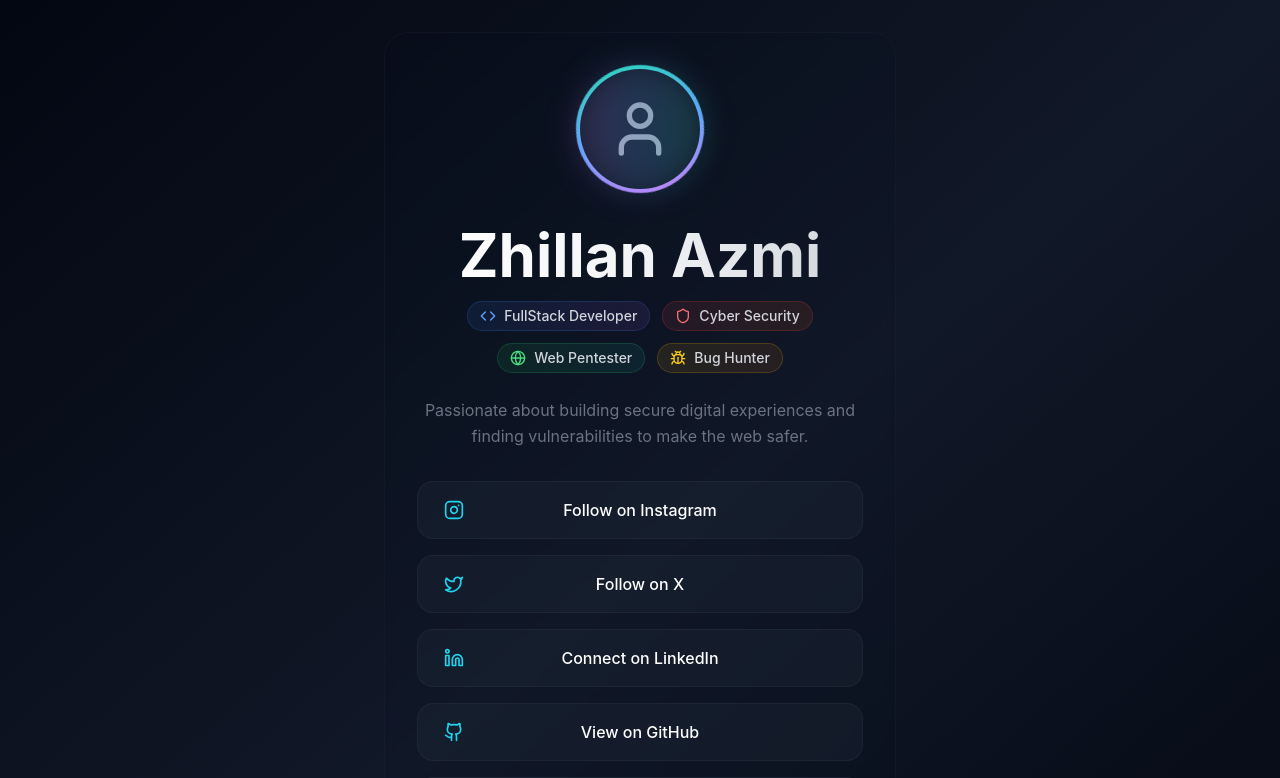
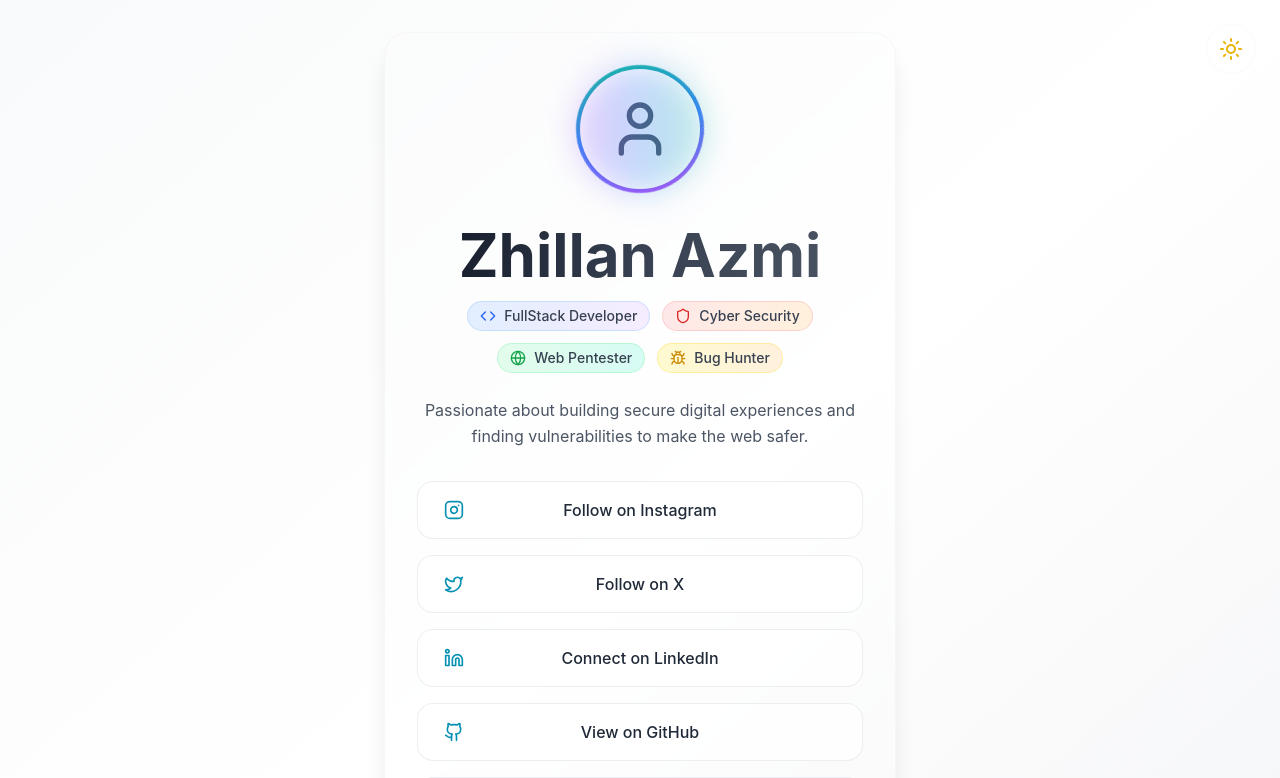
Before and after one commit to zhilanazmi/social-link-dark, a React (Vite) app: page / in a window 1280 px wide. Shown: the top 778 px of the page. Built offline with nearby package versions, Linux system fonts and the light colour scheme.

Commit message:
feat: add light/dark mode toggle with theme persistence

```diff
--- a/src/App.tsx
+++ b/src/App.tsx
@@ -1,4 +1,6 @@
 import React from 'react';
+import { ThemeProvider } from './contexts/ThemeContext';
+import ThemeToggle from './components/ThemeToggle';
 import AnimatedBackground from './components/AnimatedBackground';
 import Avatar from './components/Avatar';
 import Profile from './components/Profile';
@@ -6,11 +8,13 @@ import SocialLinks from './components/SocialLinks';
 
 function App() {
   return (
-    <div className="min-h-screen bg-gradient-to-br from-gray-950 via-gray-900 to-gray-950 text-white overflow-hidden">
+    <ThemeProvider>
+      <div className="min-h-screen bg-gradient-to-br from-gray-50 via-white to-gray-100 dark:from-gray-950 dark:via-gray-900 dark:to-gray-950 text-gray-900 dark:text-white overflow-hidden transition-colors duration-500">
         <AnimatedBackground />
+        <ThemeToggle />
 
         <div className="relative z-10 min-h-screen flex flex-col items-center justify-center px-4 py-8">
-        <div className="w-full max-w-lg mx-auto backdrop-blur-sm bg-gray-900/10 rounded-3xl p-8 border border-gray-800/30">
+          <div className="w-full max-w-lg mx-auto backdrop-blur-sm bg-white/20 dark:bg-gray-900/10 rounded-3xl p-8 border border-gray-200/30 dark:border-gray-800/30 shadow-xl dark:shadow-none">
             <Avatar />
             <Profile />
             <SocialLinks />
@@ -18,12 +22,13 @@ function App() {
 
           {/* Subtle footer */}
           <div className="absolute bottom-4 text-center">
-          <p className="text-gray-600 text-xs animate-fade-in animation-delay-1500 flex items-center justify-center gap-1">
+            <p className="text-gray-500 dark:text-gray-600 text-xs animate-fade-in animation-delay-1500 flex items-center justify-center gap-1">
               Made with ❤️ by Zhillan Azmi
             </p>
           </div>
         </div>
       </div>
+    </ThemeProvider>
   );
 }
 
--- a/src/components/AnimatedBackground.tsx
+++ b/src/components/AnimatedBackground.tsx
@@ -3,24 +3,24 @@ import React from 'react';
 const AnimatedBackground: React.FC = () => {
   return (
     <div className="fixed inset-0 -z-10 overflow-hidden">
-      <div className="absolute inset-0 bg-gradient-to-br from-purple-900/15 via-blue-900/15 to-teal-900/15 animate-pulse"></div>
-      <div className="absolute inset-0 bg-gradient-to-tr from-indigo-900/20 via-purple-900/20 to-pink-900/20 animate-pulse animation-delay-1000"></div>
-      <div className="absolute inset-0 bg-gradient-to-bl from-cyan-900/15 via-blue-900/15 to-purple-900/15 animate-pulse animation-delay-2000"></div>
+      <div className="absolute inset-0 bg-gradient-to-br from-purple-200/30 via-blue-200/30 to-teal-200/30 dark:from-purple-900/15 dark:via-blue-900/15 dark:to-teal-900/15 animate-pulse"></div>
+      <div className="absolute inset-0 bg-gradient-to-tr from-indigo-200/40 via-purple-200/40 to-pink-200/40 dark:from-indigo-900/20 dark:via-purple-900/20 dark:to-pink-900/20 animate-pulse animation-delay-1000"></div>
+      <div className="absolute inset-0 bg-gradient-to-bl from-cyan-200/30 via-blue-200/30 to-purple-200/30 dark:from-cyan-900/15 dark:via-blue-900/15 dark:to-purple-900/15 animate-pulse animation-delay-2000"></div>
 
       {/* Floating orbs */}
-      <div className="absolute top-1/4 left-1/4 w-64 h-64 bg-purple-500/8 rounded-full blur-3xl animate-float"></div>
-      <div className="absolute top-3/4 right-1/4 w-48 h-48 bg-blue-500/8 rounded-full blur-3xl animate-float animation-delay-1000"></div>
-      <div className="absolute bottom-1/4 left-1/3 w-56 h-56 bg-teal-500/8 rounded-full blur-3xl animate-float animation-delay-2000"></div>
-      <div className="absolute top-1/2 right-1/3 w-40 h-40 bg-pink-500/6 rounded-full blur-2xl animate-float animation-delay-3000"></div>
-      <div className="absolute bottom-1/3 right-1/5 w-32 h-32 bg-cyan-500/6 rounded-full blur-2xl animate-float animation-delay-4000"></div>
+      <div className="absolute top-1/4 left-1/4 w-64 h-64 bg-purple-300/20 dark:bg-purple-500/8 rounded-full blur-3xl animate-float"></div>
+      <div className="absolute top-3/4 right-1/4 w-48 h-48 bg-blue-300/20 dark:bg-blue-500/8 rounded-full blur-3xl animate-float animation-delay-1000"></div>
+      <div className="absolute bottom-1/4 left-1/3 w-56 h-56 bg-teal-300/20 dark:bg-teal-500/8 rounded-full blur-3xl animate-float animation-delay-2000"></div>
+      <div className="absolute top-1/2 right-1/3 w-40 h-40 bg-pink-300/15 dark:bg-pink-500/6 rounded-full blur-2xl animate-float animation-delay-3000"></div>
+      <div className="absolute bottom-1/3 right-1/5 w-32 h-32 bg-cyan-300/15 dark:bg-cyan-500/6 rounded-full blur-2xl animate-float animation-delay-4000"></div>
 
       {/* Animated particles */}
       <div className="absolute inset-0">
-        <div className="absolute top-20 left-10 w-1 h-1 bg-cyan-400/40 rounded-full animate-ping animation-delay-1000"></div>
-        <div className="absolute top-40 right-20 w-1 h-1 bg-purple-400/40 rounded-full animate-ping animation-delay-2000"></div>
-        <div className="absolute bottom-32 left-20 w-1 h-1 bg-blue-400/40 rounded-full animate-ping animation-delay-3000"></div>
-        <div className="absolute bottom-20 right-32 w-1 h-1 bg-teal-400/40 rounded-full animate-ping animation-delay-4000"></div>
-        <div className="absolute top-60 left-1/2 w-1 h-1 bg-pink-400/40 rounded-full animate-ping animation-delay-5000"></div>
+        <div className="absolute top-20 left-10 w-1 h-1 bg-cyan-500/60 dark:bg-cyan-400/40 rounded-full animate-ping animation-delay-1000"></div>
+        <div className="absolute top-40 right-20 w-1 h-1 bg-purple-500/60 dark:bg-purple-400/40 rounded-full animate-ping animation-delay-2000"></div>
+        <div className="absolute bottom-32 left-20 w-1 h-1 bg-blue-500/60 dark:bg-blue-400/40 rounded-full animate-ping animation-delay-3000"></div>
+        <div className="absolute bottom-20 right-32 w-1 h-1 bg-teal-500/60 dark:bg-teal-400/40 rounded-full animate-ping animation-delay-4000"></div>
+        <div className="absolute top-60 left-1/2 w-1 h-1 bg-pink-500/60 dark:bg-pink-400/40 rounded-full animate-ping animation-delay-5000"></div>
       </div>
     </div>
   );
--- a/src/components/Avatar.tsx
+++ b/src/components/Avatar.tsx
@@ -5,11 +5,11 @@ const Avatar: React.FC = () => {
   return (
     <div className="relative mb-8 animate-fade-in-down">
       <div className="w-32 h-32 mx-auto relative group">
-        <div className="absolute inset-0 bg-gradient-to-r from-purple-400 via-blue-400 to-teal-400 rounded-full animate-spin-slow"></div>
-        <div className="absolute inset-1 bg-gray-900 rounded-full flex items-center justify-center">
-          <User className="w-16 h-16 text-gray-400" />
+        <div className="absolute inset-0 bg-gradient-to-r from-purple-500 via-blue-500 to-teal-500 dark:from-purple-400 dark:via-blue-400 dark:to-teal-400 rounded-full animate-spin-slow"></div>
+        <div className="absolute inset-1 bg-white dark:bg-gray-900 rounded-full flex items-center justify-center">
+          <User className="w-16 h-16 text-gray-600 dark:text-gray-400" />
         </div>
-        <div className="absolute inset-0 bg-gradient-to-r from-purple-400/20 via-blue-400/20 to-teal-400/20 rounded-full blur-lg group-hover:blur-xl transition-all duration-300"></div>
+        <div className="absolute inset-0 bg-gradient-to-r from-purple-500/30 via-blue-500/30 to-teal-500/30 dark:from-purple-400/20 dark:via-blue-400/20 dark:to-teal-400/20 rounded-full blur-lg group-hover:blur-xl transition-all duration-300"></div>
       </div>
     </div>
   );
--- a/src/components/LinkButton.tsx
+++ b/src/components/LinkButton.tsx
@@ -18,19 +18,19 @@ const LinkButton: React.FC<LinkButtonProps> = ({ href, icon: Icon, label, delay
       target="_blank"
       rel="noopener noreferrer"
     >
-      <div className={`relative overflow-hidden rounded-2xl bg-gray-800/40 backdrop-blur-sm border border-gray-700/30 hover:border-cyan-400/60 transition-all duration-500 group-hover:scale-[1.02] group-hover:shadow-lg group-hover:shadow-cyan-400/10 ${gradient ? `group-hover:${gradient}` : 'group-hover:bg-gradient-to-r group-hover:from-purple-900/30 group-hover:via-blue-900/30 group-hover:to-teal-900/30'}`}>
+      <div className={`relative overflow-hidden rounded-2xl bg-white/60 dark:bg-gray-800/40 backdrop-blur-sm border border-gray-300/40 dark:border-gray-700/30 hover:border-cyan-500/60 dark:hover:border-cyan-400/60 transition-all duration-500 group-hover:scale-[1.02] group-hover:shadow-lg group-hover:shadow-cyan-500/20 dark:group-hover:shadow-cyan-400/10 ${gradient ? `group-hover:${gradient}` : 'group-hover:bg-gradient-to-r group-hover:from-purple-200/40 group-hover:via-blue-200/40 group-hover:to-teal-200/40 dark:group-hover:from-purple-900/30 dark:group-hover:via-blue-900/30 dark:group-hover:to-teal-900/30'}`}>
         <div className="flex items-center justify-center px-6 py-4">
           <div className="absolute left-6 flex items-center justify-center w-6 h-6 flex-shrink-0">
-            <Icon className="w-5 h-5 text-cyan-400 transition-all duration-300 group-hover:scale-110 group-hover:text-white" />
+            <Icon className="w-5 h-5 text-cyan-600 dark:text-cyan-400 transition-all duration-300 group-hover:scale-110 group-hover:text-cyan-700 dark:group-hover:text-white" />
           </div>
-          <span className="text-white font-medium text-base transition-all duration-300 group-hover:text-cyan-100 text-center w-full">
+          <span className="text-gray-800 dark:text-white font-medium text-base transition-all duration-300 group-hover:text-cyan-800 dark:group-hover:text-cyan-100 text-center w-full">
             {label}
           </span>
         </div>
-        <div className="absolute inset-0 bg-gradient-to-r from-cyan-400/0 via-cyan-400/10 to-cyan-400/0 translate-x-[-100%] group-hover:translate-x-[100%] transition-transform duration-700 ease-out"></div>
+        <div className="absolute inset-0 bg-gradient-to-r from-cyan-500/0 via-cyan-500/20 to-cyan-500/0 dark:from-cyan-400/0 dark:via-cyan-400/10 dark:to-cyan-400/0 translate-x-[-100%] group-hover:translate-x-[100%] transition-transform duration-700 ease-out"></div>
         <div className="absolute inset-0 opacity-0 group-hover:opacity-100 transition-opacity duration-300">
-          <div className="absolute top-0 left-0 w-full h-[1px] bg-gradient-to-r from-transparent via-cyan-400/50 to-transparent"></div>
-          <div className="absolute bottom-0 left-0 w-full h-[1px] bg-gradient-to-r from-transparent via-cyan-400/50 to-transparent"></div>
+          <div className="absolute top-0 left-0 w-full h-[1px] bg-gradient-to-r from-transparent via-cyan-500/60 dark:via-cyan-400/50 to-transparent"></div>
+          <div className="absolute bottom-0 left-0 w-full h-[1px] bg-gradient-to-r from-transparent via-cyan-500/60 dark:via-cyan-400/50 to-transparent"></div>
         </div>
       </div>
     </a>
--- a/src/components/Profile.tsx
+++ b/src/components/Profile.tsx
@@ -4,28 +4,28 @@ import { Code, Shield, Bug, Globe } from 'lucide-react';
 const Profile: React.FC = () => {
   return (
     <div className="text-center mb-8">
-      <h1 className="text-4xl md:text-6xl font-bold bg-gradient-to-r from-white via-gray-100 to-gray-300 bg-clip-text text-transparent mb-4 animate-fade-in-down animation-delay-300">
+      <h1 className="text-4xl md:text-6xl font-bold bg-gradient-to-r from-gray-900 via-gray-700 to-gray-600 dark:from-white dark:via-gray-100 dark:to-gray-300 bg-clip-text text-transparent mb-4 animate-fade-in-down animation-delay-300">
         Zhillan Azmi
       </h1>
       <div className="flex flex-wrap items-center justify-center gap-3 mb-6 animate-fade-in-up animation-delay-500">
-        <div className="flex items-center gap-2 px-3 py-1 bg-gradient-to-r from-blue-500/10 to-purple-500/10 rounded-full border border-blue-500/20">
-          <Code className="w-4 h-4 text-blue-400" />
-          <span className="text-sm text-gray-300 font-medium">FullStack Developer</span>
+        <div className="flex items-center gap-2 px-3 py-1 bg-gradient-to-r from-blue-100/80 to-purple-100/80 dark:from-blue-500/10 dark:to-purple-500/10 rounded-full border border-blue-300/40 dark:border-blue-500/20">
+          <Code className="w-4 h-4 text-blue-600 dark:text-blue-400" />
+          <span className="text-sm text-gray-700 dark:text-gray-300 font-medium">FullStack Developer</span>
         </div>
-        <div className="flex items-center gap-2 px-3 py-1 bg-gradient-to-r from-red-500/10 to-orange-500/10 rounded-full border border-red-500/20">
-          <Shield className="w-4 h-4 text-red-400" />
-          <span className="text-sm text-gray-300 font-medium">Cyber Security</span>
+        <div className="flex items-center gap-2 px-3 py-1 bg-gradient-to-r from-red-100/80 to-orange-100/80 dark:from-red-500/10 dark:to-orange-500/10 rounded-full border border-red-300/40 dark:border-red-500/20">
+          <Shield className="w-4 h-4 text-red-600 dark:text-red-400" />
+          <span className="text-sm text-gray-700 dark:text-gray-300 font-medium">Cyber Security</span>
         </div>
-        <div className="flex items-center gap-2 px-3 py-1 bg-gradient-to-r from-green-500/10 to-teal-500/10 rounded-full border border-green-500/20">
-          <Globe className="w-4 h-4 text-green-400" />
-          <span className="text-sm text-gray-300 font-medium">Web Pentester</span>
+        <div className="flex items-center gap-2 px-3 py-1 bg-gradient-to-r from-green-100/80 to-teal-100/80 dark:from-green-500/10 dark:to-teal-500/10 rounded-full border border-green-300/40 dark:border-green-500/20">
+          <Globe className="w-4 h-4 text-green-600 dark:text-green-400" />
+          <span className="text-sm text-gray-700 dark:text-gray-300 font-medium">Web Pentester</span>
         </div>
-        <div className="flex items-center gap-2 px-3 py-1 bg-gradient-to-r from-yellow-500/10 to-orange-500/10 rounded-full border border-yellow-500/20">
-          <Bug className="w-4 h-4 text-yellow-400" />
-          <span className="text-sm text-gray-300 font-medium">Bug Hunter</span>
+        <div className="flex items-center gap-2 px-3 py-1 bg-gradient-to-r from-yellow-100/80 to-orange-100/80 dark:from-yellow-500/10 dark:to-orange-500/10 rounded-full border border-yellow-300/40 dark:border-yellow-500/20">
+          <Bug className="w-4 h-4 text-yellow-600 dark:text-yellow-400" />
+          <span className="text-sm text-gray-700 dark:text-gray-300 font-medium">Bug Hunter</span>
         </div>
       </div>
-      <p className="text-base text-gray-500 max-w-md mx-auto leading-relaxed animate-fade-in-up animation-delay-600">
+      <p className="text-base text-gray-600 dark:text-gray-500 max-w-md mx-auto leading-relaxed animate-fade-in-up animation-delay-600">
         Passionate about building secure digital experiences and finding vulnerabilities to make the web safer.
       </p>
     </div>
--- /dev/null
+++ b/src/components/ThemeToggle.tsx
@@ -0,0 +1,34 @@
+import React from 'react';
+import { Sun, Moon } from 'lucide-react';
+import { useTheme } from '../contexts/ThemeContext';
+
+const ThemeToggle: React.FC = () => {
+  const { theme, toggleTheme } = useTheme();
+
+  return (
+    <button
+      onClick={toggleTheme}
+      className="fixed top-6 right-6 z-50 p-3 rounded-full bg-white/10 dark:bg-gray-800/40 backdrop-blur-sm border border-gray-200/20 dark:border-gray-700/30 hover:bg-white/20 dark:hover:bg-gray-700/40 transition-all duration-300 group"
+      aria-label={`Switch to ${theme === 'light' ? 'dark' : 'light'} mode`}
+    >
+      <div className="relative w-6 h-6">
+        <Sun
+          className={`absolute inset-0 w-6 h-6 text-yellow-500 transition-all duration-300 ${
+            theme === 'light'
+              ? 'opacity-100 rotate-0 scale-100'
+              : 'opacity-0 rotate-90 scale-75'
+          }`}
+        />
+        <Moon
+          className={`absolute inset-0 w-6 h-6 text-blue-400 transition-all duration-300 ${
+            theme === 'dark'
+              ? 'opacity-100 rotate-0 scale-100'
+              : 'opacity-0 -rotate-90 scale-75'
+          }`}
+        />
+      </div>
+    </button>
+  );
+};
+
+export default ThemeToggle;
--- /dev/null
+++ b/src/contexts/ThemeContext.tsx
@@ -0,0 +1,61 @@
+import React, { createContext, useContext, useEffect, useState } from 'react';
+
+type Theme = 'light' | 'dark';
+
+interface ThemeContextType {
+  theme: Theme;
+  toggleTheme: () => void;
+}
+
+const ThemeContext = createContext<ThemeContextType | undefined>(undefined);
+
+export const useTheme = () => {
+  const context = useContext(ThemeContext);
+  if (context === undefined) {
+    throw new Error('useTheme must be used within a ThemeProvider');
+  }
+  return context;
+};
+
+interface ThemeProviderProps {
+  children: React.ReactNode;
+}
+
+export const ThemeProvider: React.FC<ThemeProviderProps> = ({ children }) => {
+  const [theme, setTheme] = useState<Theme>(() => {
+    // Check localStorage first, then system preference
+    const savedTheme = localStorage.getItem('theme') as Theme;
+    if (savedTheme) {
+      return savedTheme;
+    }
+
+    // Check system preference
+    if (window.matchMedia('(prefers-color-scheme: dark)').matches) {
+      return 'dark';
+    }
+
+    return 'light';
+  });
+
+  useEffect(() => {
+    // Save theme to localStorage
+    localStorage.setItem('theme', theme);
+
+    // Apply theme to document
+    if (theme === 'dark') {
+      document.documentElement.classList.add('dark');
+    } else {
+      document.documentElement.classList.remove('dark');
+    }
+  }, [theme]);
+
+  const toggleTheme = () => {
+    setTheme(prevTheme => prevTheme === 'light' ? 'dark' : 'light');
+  };
+
+  return (
+    <ThemeContext.Provider value={{ theme, toggleTheme }}>
+      {children}
+    </ThemeContext.Provider>
+  );
+};
--- a/tailwind.config.js
+++ b/tailwind.config.js
@@ -1,5 +1,6 @@
 /** @type {import('tailwindcss').Config} */
 export default {
+  darkMode: 'class',
   content: ['./index.html', './src/**/*.{js,ts,jsx,tsx}'],
   theme: {
     extend: {},
```
Lines whose indentation alone changed are shown as unchanged.
